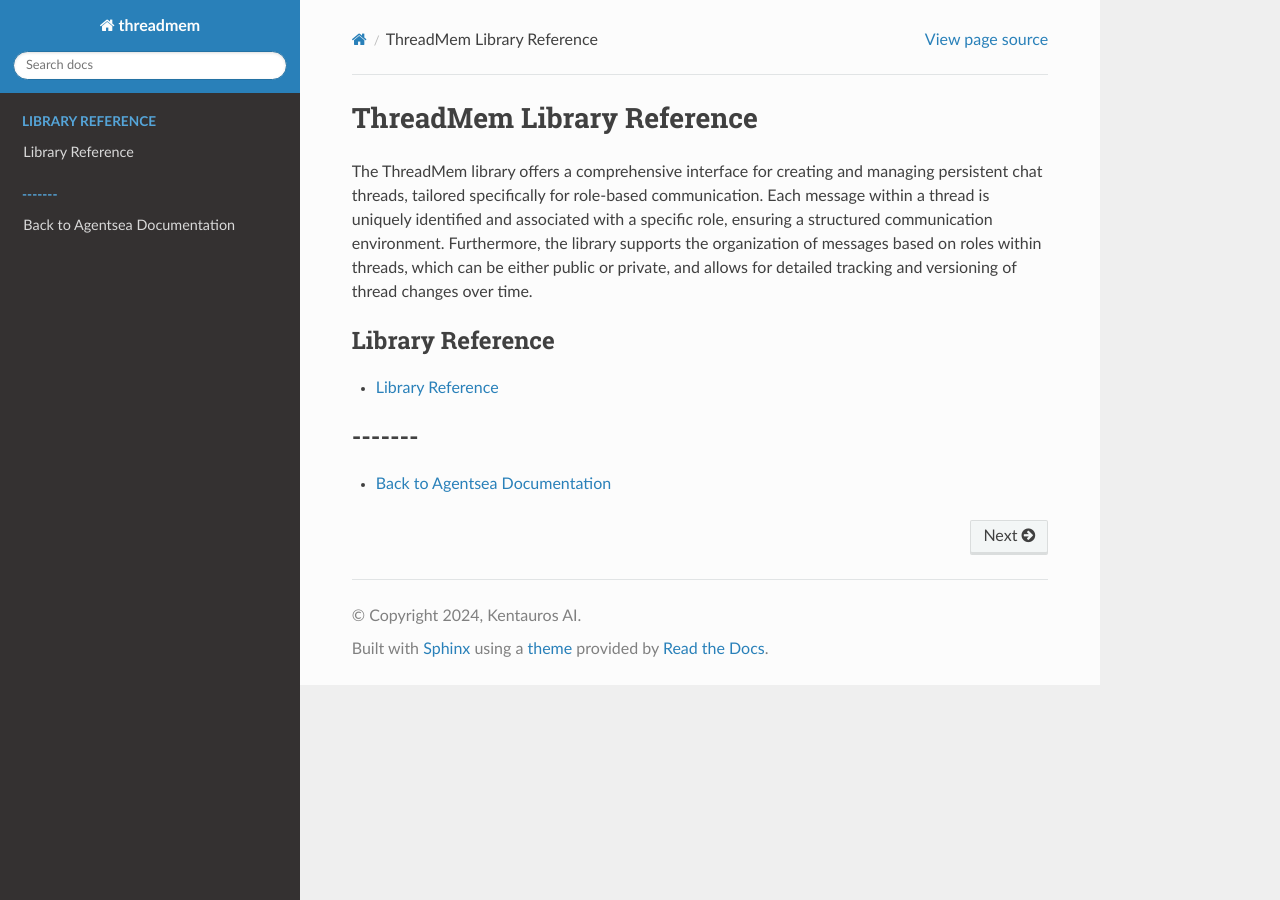
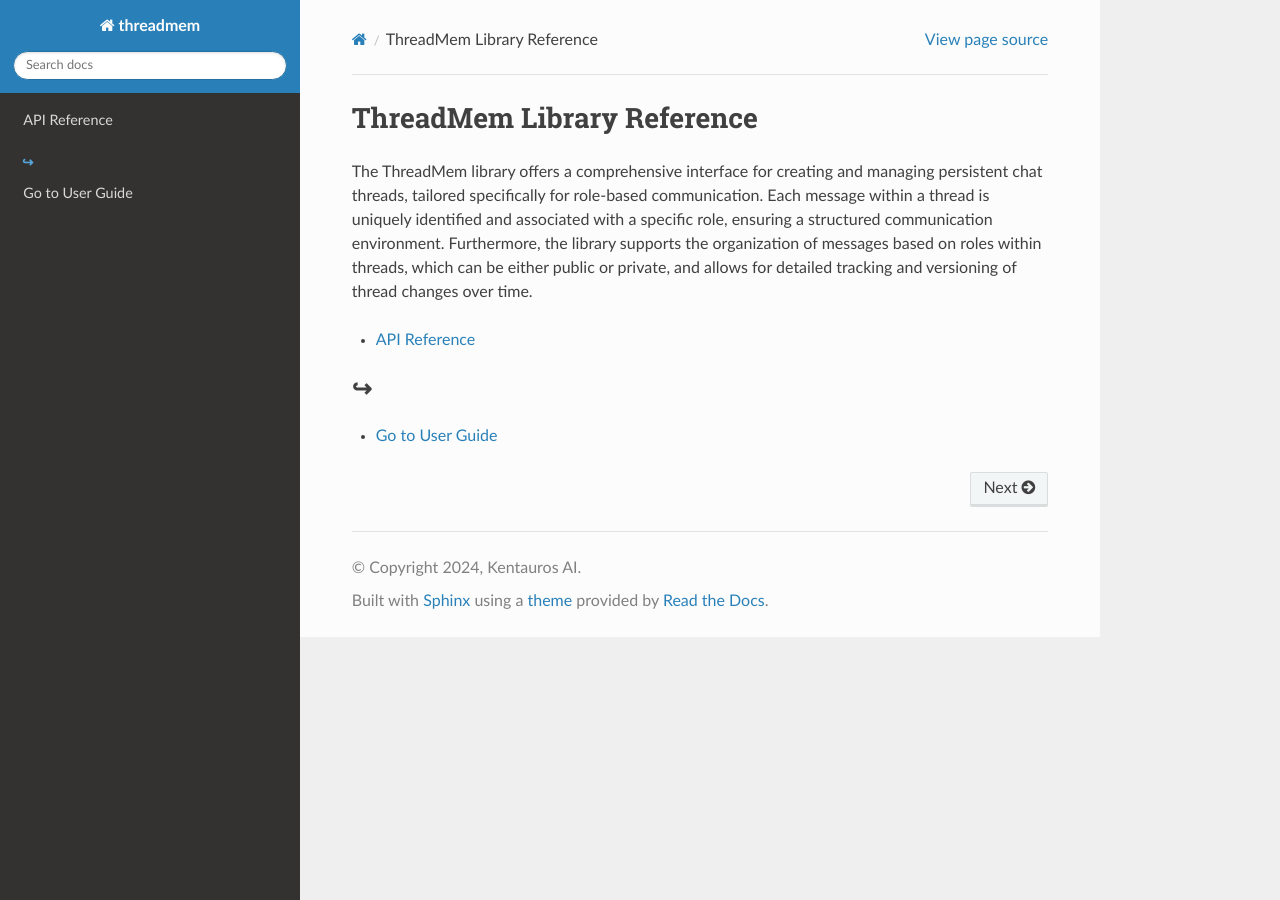
Before and after one commit to agentsea/threadmem, a Sphinx documentation site: the page built from docs/index.rst, in a window 1280 px wide. Built offline with Sphinx 7.4.7 and the Read the Docs theme 2.0.0, drawn with Linux system fonts in a browser that asks for light colours.

Commit message:
Minor update in docs

```diff
--- a/docs/api.rst
+++ b/docs/api.rst
@@ -1,5 +1,5 @@
-Library Reference
-=================
+API Reference
+==============
 
 .. automodule:: threadmem
    :members:
--- a/docs/index.rst
+++ b/docs/index.rst
@@ -9,12 +9,11 @@ which can be either public or private, and allows for detailed tracking and vers
 
 .. toctree::
    :maxdepth: 2
-   :caption: Library Reference
 
-   api
+   API Reference <api>
 
 .. toctree::
    :maxdepth: 1
-   :caption: -------
+   :caption: ↪
 
-   Back to Agentsea Documentation <https://agentsea.github.io>
+   Go to User Guide <https://agentsea.github.io/threadmem.html>
```
Also changed, not shown: 1 other file.
